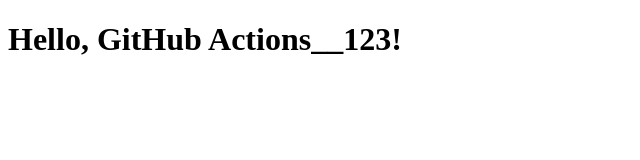
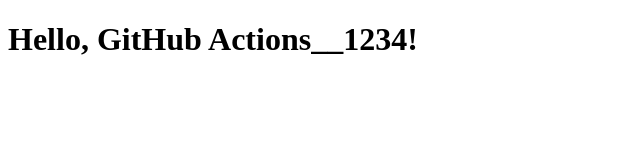
Before and after one commit to aratij56/gh-deployment-workflow, a plain HTML site: page index.html in a window 1280 px wide. Shown: the full height of the page, 0-640 px from the left. Drawn offline with Linux system fonts and the light colour scheme.

Commit message:
chnages in index file1

```diff
--- a/index.html
+++ b/index.html
@@ -5,7 +5,7 @@
 </html>
 
 <body>
-    <h1>Hello, GitHub Actions__123!</h1>
+    <h1>Hello, GitHub Actions__1234!</h1>
 </body>
 
 </html>
```
